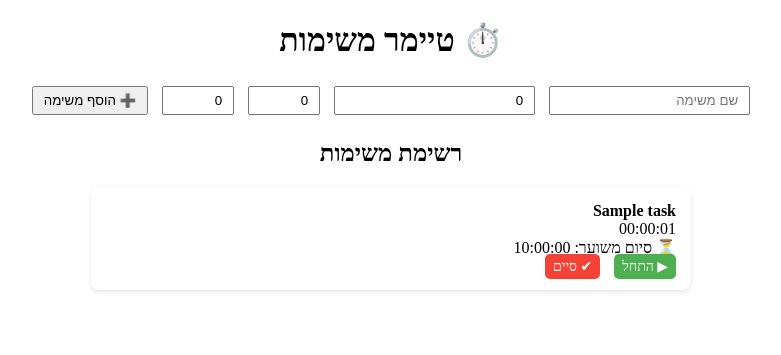
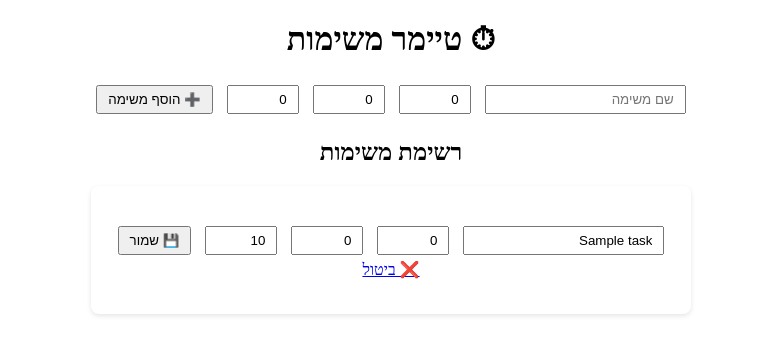
Before and after one commit to matanexcell-lab/Matan, a Flask app: page /?edit=1 in a window 1280 px wide. Shown: the top 355 px of the page, without its empty margins (249-1030 px from the left). Run offline with Flask 3, Linux system fonts and the light colour scheme; tables that the repository leaves empty hold one stand-in row (values such as "Sample post").

Commit message:
Update index.html

```diff
--- a/templates/index.html
+++ b/templates/index.html
@@ -2,43 +2,15 @@
 <html lang="he" dir="rtl">
 <head>
     <meta charset="UTF-8">
-    <title>⏱️ טיימר משימות</title>
-    <!-- חיבור ל־CSS חיצוני -->
+    <title>⏱ טיימר משימות</title>
     <link rel="stylesheet" href="{{ url_for('static', filename='style.css') }}">
-    <script>
-        function startCountdown(taskId, duration) {
-            let display = document.getElementById("timer-" + taskId);
-            let endTime = Date.now() + duration * 1000;
-
-            function update() {
-                let diff = Math.floor((endTime - Date.now()) / 1000);
-                if (diff <= 0) {
-                    display.textContent = "00:00:00";
-                    clearInterval(timer);
-                    fetch("/finish/" + taskId).then(() => {
-                        window.location.href = "/start_next";
-                    });
-                } else {
-                    let h = Math.floor(diff / 3600);
-                    let m = Math.floor((diff % 3600) / 60);
-                    let s = diff % 60;
-                    display.textContent =
-                        String(h).padStart(2, '0') + ":" +
-                        String(m).padStart(2, '0') + ":" +
-                        String(s).padStart(2, '0');
-                }
-            }
-            update();
-            let timer = setInterval(update, 1000);
-        }
-    </script>
 </head>
 <body>
-    <h1>⏱️ טיימר משימות</h1>
+    <h1>⏱ טיימר משימות</h1>
 
     <form action="/add" method="POST">
         <input type="text" name="name" placeholder="שם משימה" required>
-        <input type="number" name="hours" placeholder="שעות" min="0" value="0">
+        <input type="number" name="hours" placeholder="שעות" min="0" max="23" value="0">
         <input type="number" name="minutes" placeholder="דקות" min="0" max="59" value="0">
         <input type="number" name="seconds" placeholder="שניות" min="0" max="59" value="0">
         <button type="submit">➕ הוסף משימה</button>
@@ -48,16 +20,20 @@
     <ul>
         {% for task in tasks %}
         <li>
+            {% if edit_id == task.id %}
+                <form action="/update/{{ task.id }}" method="POST">
+                    <input type="text" name="name" value="{{ task.name }}" required>
+                    <input type="number" name="hours" value="{{ task.duration // 3600 }}" min="0" max="23">
+                    <input type="number" name="minutes" value="{{ (task.duration % 3600) // 60 }}" min="0" max="59">
+                    <input type="number" name="seconds" value="{{ task.duration % 60 }}" min="0" max="59">
+                    <button type="submit">💾 שמור</button>
+                    <a href="{{ url_for('index') }}">❌ ביטול</a>
+                </form>
+            {% else %}
                 <b>{{ task.name }}</b><br>
                 <span id="timer-{{ task.id }}">
-                {% if task.status == "running" %}
-                    <script>
-                        startCountdown({{ task.id }}, {{ task.remaining_time() }});
-                    </script>
-                {% else %}
                     {% set rt = task.remaining_time() %}
                     {{ "%02d:%02d:%02d" % (rt//3600, (rt%3600)//60, rt%60) }}
-                {% endif %}
                 </span>
                 {% if task.end_time %}
                     <div>⏳ סיום משוער: {{ task.end_time.strftime("%H:%M:%S") }}</div>
@@ -65,14 +41,17 @@
 
                 <div class="task-actions">
                     {% if task.status == "pending" %}
-                    <a href="/start/{{ task.id }}" class="start">▶ התחל</a>
+                        <a href="/start/{{ task.id }}">▶ התחל</a>
+                        <a href="{{ url_for('index', edit=task.id) }}">✏ ערוך</a>
                     {% elif task.status == "running" %}
-                    <a href="/pause/{{ task.id }}" class="pause">⏸ עצור</a>
+                        <a href="/pause/{{ task.id }}">⏸ עצור</a>
                     {% elif task.status == "paused" %}
-                    <a href="/resume/{{ task.id }}" class="resume">⏯ המשך</a>
+                        <a href="/resume/{{ task.id }}">⏯ המשך</a>
+                        <a href="{{ url_for('index', edit=task.id) }}">✏ ערוך</a>
                     {% endif %}
-                <a href="/finish/{{ task.id }}" class="finish">✔ סיים</a>
+                    <a href="/finish/{{ task.id }}">✔ סיים</a>
                 </div>
+            {% endif %}
         </li>
         {% endfor %}
     </ul>
```
Lines whose indentation alone changed are shown as unchanged.
